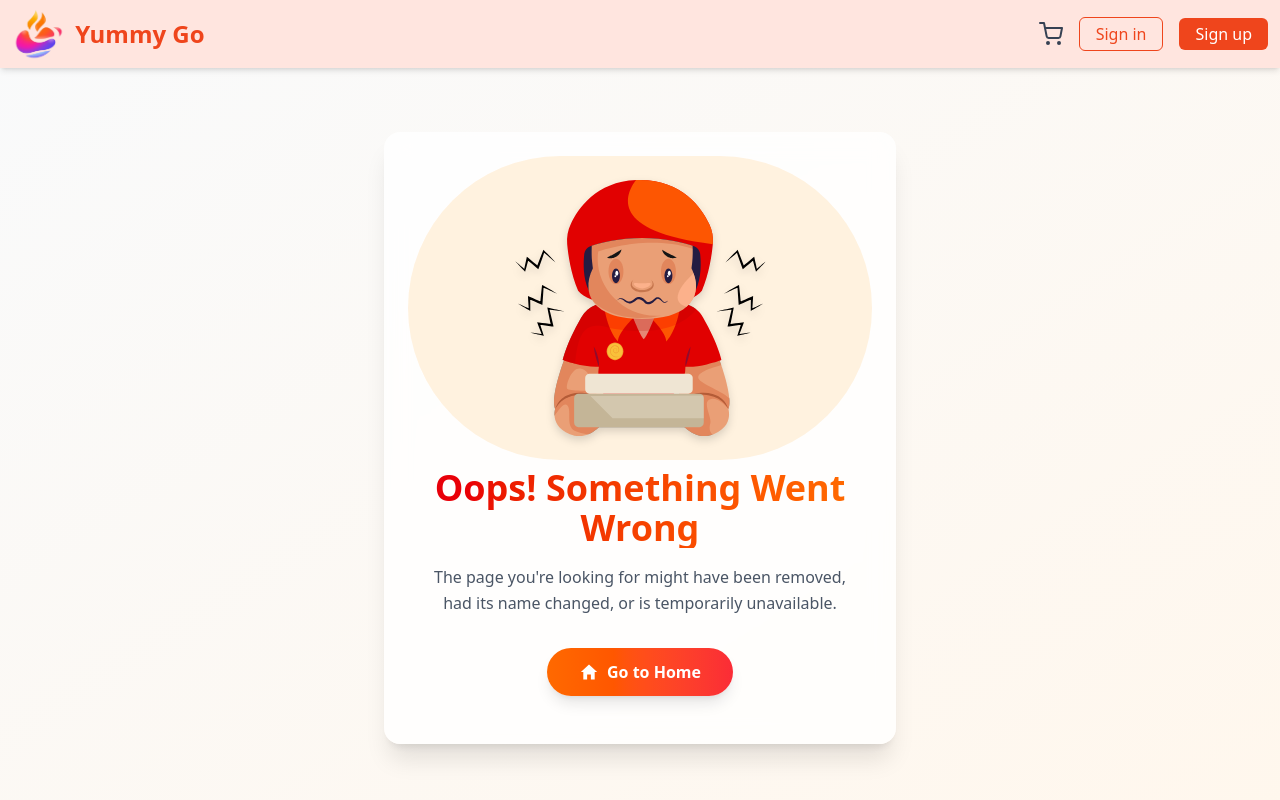
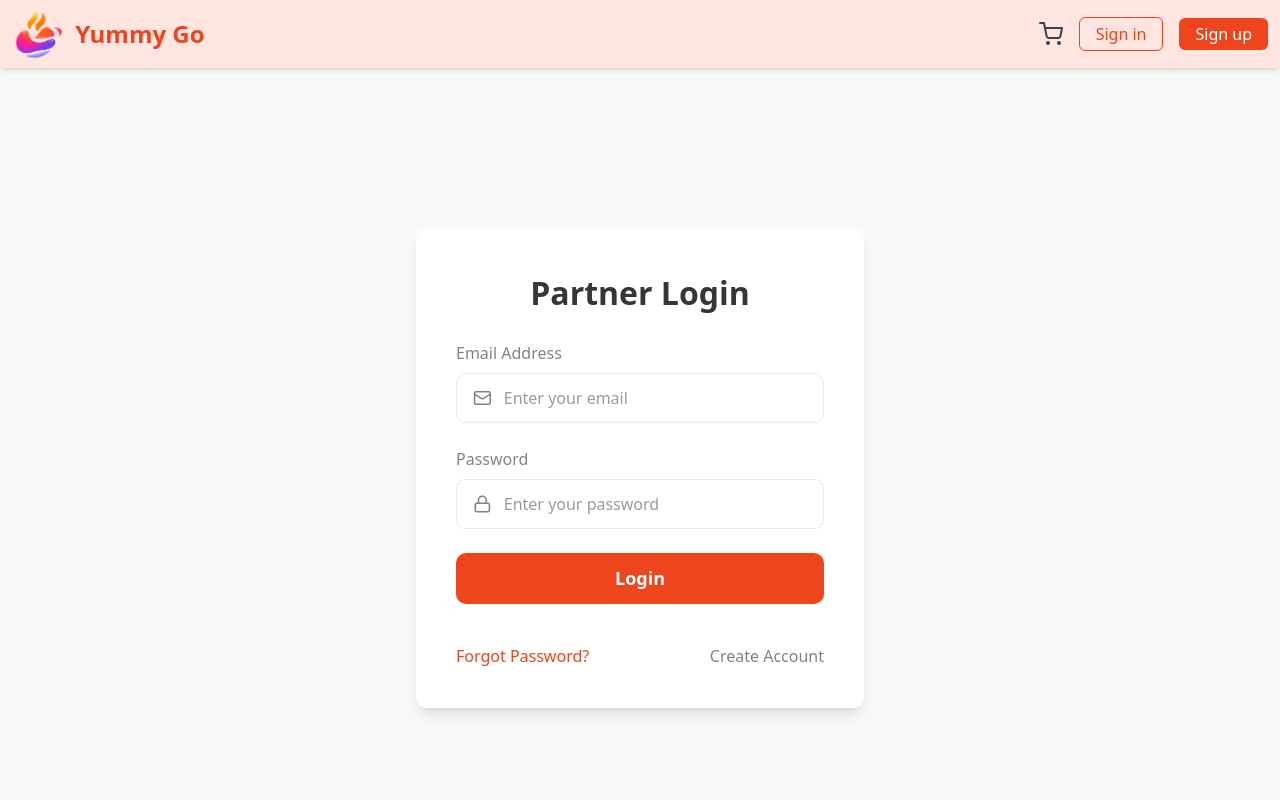
Before and after one commit to iamamolsarker/yummy_go_frontend, a React (Vite) app: page /partner-login in a window 1280 px wide. Shown: the top 800 px of the page. Built offline with nearby package versions, Linux system fonts and the light colour scheme.

Commit message:
[Added] FoodMan & Partner Login Form Added Succecfully Done

```diff
--- /dev/null
+++ b/src/LoginForm/FoodManLoginForm.tsx
@@ -0,0 +1,68 @@
+import React from "react";
+import { Mail, Lock } from "lucide-react";
+
+const FoodManLoginForm = () => {
+  return (
+    <div className="flex justify-center items-center min-h-screen bg-[#f9f9f9]">
+      <div className="bg-white/90 backdrop-blur-md p-10 rounded-[10px] shadow-lg w-full max-w-md">
+        {/* Title */}
+        <h2 className="text-[32px] font-bold text-[#363636] mb-6 text-center">
+          FoodMan Login
+        </h2>
+
+        {/* Form */}
+        <form className="space-y-6">
+          {/* Email */}
+          <div>
+            <label className="block text-[16px] font-medium text-[#7c848a] mb-2">
+              Email Address
+            </label>
+            <div className="flex items-center border border-[#3636361a] rounded-[10px] px-4">
+              <Mail className="text-[#7c848a]" size={20} />
+              <input
+                type="email"
+                placeholder="Enter your email"
+                className="w-full px-3 py-3 bg-transparent outline-none text-[#363636] text-[16px]"
+              />
+            </div>
+          </div>
+
+          {/* Password */}
+          <div>
+            <label className="block text-[16px] font-medium text-[#7c848a] mb-2">
+              Password
+            </label>
+            <div className="flex items-center border border-[#3636361a] rounded-[10px] px-4">
+              <Lock className="text-[#7c848a]" size={20} />
+              <input
+                type="password"
+                placeholder="Enter your password"
+                className="w-full px-3 py-3 bg-transparent outline-none text-[#363636] text-[16px]"
+              />
+            </div>
+          </div>
+
+          {/* Login Button */}
+          <button
+            type="submit"
+            className="w-full bg-[#EF451C] hover:bg-[#d63e18] text-white font-semibold py-3 px-6 rounded-[10px] text-[18px] transition-colors duration-300"
+          >
+            Login
+          </button>
+
+          {/* Bottom Links */}
+          <div className="flex justify-between items-center text-[16px] mt-4">
+            <a href="#" className="text-[#EF451C] hover:underline">
+              Forgot Password?
+            </a>
+            <a href="/foodman-form" className="text-[#7c848a] hover:text-[#363636] hover:underline">
+              Create Account
+            </a>
+          </div>
+        </form>
+      </div>
+    </div>
+  );
+};
+
+export default FoodManLoginForm;
--- /dev/null
+++ b/src/LoginForm/PartnerLoginForm.tsx
@@ -0,0 +1,68 @@
+import React from "react";
+import { Mail, Lock } from "lucide-react";
+
+const PartnerLoginForm = () => {
+  return (
+    <div className="flex justify-center items-center min-h-screen bg-[#f9f9f9]">
+      <div className="bg-white/90 backdrop-blur-md p-10 rounded-[10px] shadow-lg w-full max-w-md">
+        {/* Title */}
+        <h2 className="text-[32px] font-bold text-[#363636] mb-6 text-center">
+          Partner Login
+        </h2>
+
+        {/* Form */}
+        <form className="space-y-6">
+          {/* Email */}
+          <div>
+            <label className="block text-[16px] font-medium text-[#7c848a] mb-2">
+              Email Address
+            </label>
+            <div className="flex items-center border border-[#3636361a] rounded-[10px] px-4">
+              <Mail className="text-[#7c848a]" size={20} />
+              <input
+                type="email"
+                placeholder="Enter your email"
+                className="w-full px-3 py-3 bg-transparent outline-none text-[#363636] text-[16px]"
+              />
+            </div>
+          </div>
+
+          {/* Password */}
+          <div>
+            <label className="block text-[16px] font-medium text-[#7c848a] mb-2">
+              Password
+            </label>
+            <div className="flex items-center border border-[#3636361a] rounded-[10px] px-4">
+              <Lock className="text-[#7c848a]" size={20} />
+              <input
+                type="password"
+                placeholder="Enter your password"
+                className="w-full px-3 py-3 bg-transparent outline-none text-[#363636] text-[16px]"
+              />
+            </div>
+          </div>
+
+          {/* Login Button */}
+          <button
+            type="submit"
+            className="w-full bg-[#EF451C] hover:bg-[#d63e18] text-white font-semibold py-3 px-6 rounded-[10px] text-[18px] transition-colors duration-300"
+          >
+            Login
+          </button>
+
+          {/* Bottom Links */}
+          <div className="flex justify-between items-center text-[16px] mt-4">
+            <a href="#" className="text-[#EF451C] hover:underline">
+              Forgot Password?
+            </a>
+            <a href="/partner-form" className="text-[#7c848a] hover:text-[#363636] hover:underline">
+              Create Account
+            </a>
+          </div>
+        </form>
+      </div>
+    </div>
+  );
+};
+
+export default PartnerLoginForm;
--- a/src/components/RegisterForm/FoodManForm.tsx
+++ b/src/components/RegisterForm/FoodManForm.tsx
@@ -1,5 +1,6 @@
 "use client";
 import React, { useState } from "react";
+import { Link } from "react-router";
 
 const FoodManForm: React.FC = () => {
     const [step, setStep] = useState<number>(1);
@@ -26,18 +27,15 @@ const FoodManForm: React.FC = () => {
                 {/* Progress Bar */}
                 <div className="flex justify-between items-center mb-8">
                     <div
-            className={`flex-1 h-2 rounded-full mr-2 ${
-              step >= 1 ? "bg-[#EF451C]" : "bg-[#e5e7eb]"
+                        className={`flex-1 h-2 rounded-full mr-2 ${step >= 1 ? "bg-[#EF451C]" : "bg-[#e5e7eb]"
                             }`}
                     ></div>
                     <div
-            className={`flex-1 h-2 rounded-full mr-2 ${
-              step >= 2 ? "bg-[#EF451C]" : "bg-[#e5e7eb]"
+                        className={`flex-1 h-2 rounded-full mr-2 ${step >= 2 ? "bg-[#EF451C]" : "bg-[#e5e7eb]"
                             }`}
                     ></div>
                     <div
-            className={`flex-1 h-2 rounded-full ${
-              step >= 3 ? "bg-[#EF451C]" : "bg-[#e5e7eb]"
+                        className={`flex-1 h-2 rounded-full ${step >= 3 ? "bg-[#EF451C]" : "bg-[#e5e7eb]"
                             }`}
                     ></div>
                 </div>
@@ -66,13 +64,13 @@ const FoodManForm: React.FC = () => {
                                 <input
                                     type="text"
                                     placeholder="First Name"
-                  defaultValue="Yousuf" // demo value
+                                    defaultValue="Yousuf"
                                     className="px-4 py-3 border border-[#3636361a] rounded-[10px] focus:ring-2 focus:ring-[#EF451C]"
                                 />
                                 <input
                                     type="text"
                                     placeholder="Last Name"
-                  defaultValue="Ali" // demo value
+                                    defaultValue="Ali"
                                     className="px-4 py-3 border border-[#3636361a] rounded-[10px] focus:ring-2 focus:ring-[#EF451C]"
                                 />
                             </div>
@@ -81,7 +79,7 @@ const FoodManForm: React.FC = () => {
                             <input
                                 type="tel"
                                 placeholder="01XXXXXXXXX"
-                defaultValue="01754954385" // demo value
+                                defaultValue="01754954385"
                                 className="w-full px-4 py-3 border border-[#3636361a] rounded-[10px] focus:ring-2 focus:ring-[#EF451C]"
                             />
 
@@ -102,6 +100,17 @@ const FoodManForm: React.FC = () => {
                                 Next Step →
                             </button>
                         </form>
+
+                        {/* ✅ Login Here Button */}
+                        <div className="mt-6 text-center">
+                            {/* Already Registered */}
+                            <p className="mt-6 text-center text-[16px] text-[#7c848a]">
+                                Already have an account?{" "}
+                                <a href="/foodman-login" className="text-[#EF451C] font-medium hover:underline">
+                                    Login here
+                                </a>
+                            </p>
+                        </div>
                     </>
                 )}
 
@@ -117,13 +126,13 @@ const FoodManForm: React.FC = () => {
                                 <input
                                     type="text"
                                     placeholder="First Name"
-                  defaultValue="Yousuf" // demo value
+                                    defaultValue="Yousuf"
                                     className="px-4 py-3 border border-[#3636361a] rounded-[10px]"
                                 />
                                 <input
                                     type="text"
                                     placeholder="Last Name"
-                  defaultValue="Ali" // demo value
+                                    defaultValue="Ali"
                                     className="px-4 py-3 border border-[#3636361a] rounded-[10px]"
                                 />
                             </div>
@@ -131,7 +140,7 @@ const FoodManForm: React.FC = () => {
                             <input
                                 type="tel"
                                 placeholder="Mobile Number"
-                defaultValue="01754954385" // demo value
+                                defaultValue="01754954385"
                                 className="w-full px-4 py-3 border border-[#3636361a] rounded-[10px]"
                             />
 
@@ -203,7 +212,7 @@ const FoodManForm: React.FC = () => {
                             <input
                                 type="text"
                                 placeholder="Registration Number"
-                defaultValue="58456684585" // demo NID/Registration
+                                defaultValue="58456684585"
                                 className="w-full px-4 py-3 border border-[#3636361a] rounded-[10px]"
                             />
 
--- a/src/components/RegisterForm/PartnerForm.tsx
+++ b/src/components/RegisterForm/PartnerForm.tsx
@@ -7,16 +7,16 @@ const PartnerForm: React.FC = () => {
 
   const handleSubmit = (e: React.FormEvent) => {
     e.preventDefault();
-    // এখানে future এ API call বা validation হবে
-    // এখন শুধু dashboard এ পাঠানো হবে
     navigate("/dashboard");
   };
 
   return (
-    <div className="min-h-screen bg-[#fdfdfd] flex flex-col md:flex-row items-center justify-center">
-      {/* Left Side - Form */}
-      <div className="w-full md:w-1/2 flex justify-center px-6 py-10">
-        <div className="w-full max-w-md bg-white shadow-lg rounded-[10px] p-8 border border-[#3636361a]">
+    <div
+      className="min-h-screen flex items-center justify-center bg-cover bg-center px-4"
+      style={{ backgroundImage: "url('/joinaspartner.png')" }}
+    >
+      {/* Transparent Form Card */}
+      <div className="relative w-full max-w-md backdrop-blur-md shadow-lg rounded-[10px] p-8 border border-[#3636361a]">
         {/* Title */}
         <h2 className="text-[32px] font-bold text-[#363636] mb-6 text-center">
           Join as a Partner
@@ -132,20 +132,10 @@ const PartnerForm: React.FC = () => {
         {/* Already Registered */}
         <p className="mt-6 text-center text-[16px] text-[#7c848a]">
           Already have an account?{" "}
-            <a href="/login" className="text-[#EF451C] font-medium hover:underline">
+          <a href="/partner-login" className="text-[#EF451C] font-medium hover:underline">
             Login here
           </a>
         </p>
-        </div>
-      </div>
-
-      {/* Right Side - Image */}
-      <div className="w-full md:w-1/2 flex justify-center px-6 py-10">
-        <img
-          src="/partner.png" // public folder e partner.png রাখো
-          alt="Partner"
-          className="rounded-lg object-cover max-h-[500px]"
-        />
       </div>
     </div>
   );
```
Also changed, not shown: src/router/router.tsx (+19 -8 lines), 1 other file (tests, documents, lock files or other folders). Lines whose indentation alone changed are shown as unchanged.
